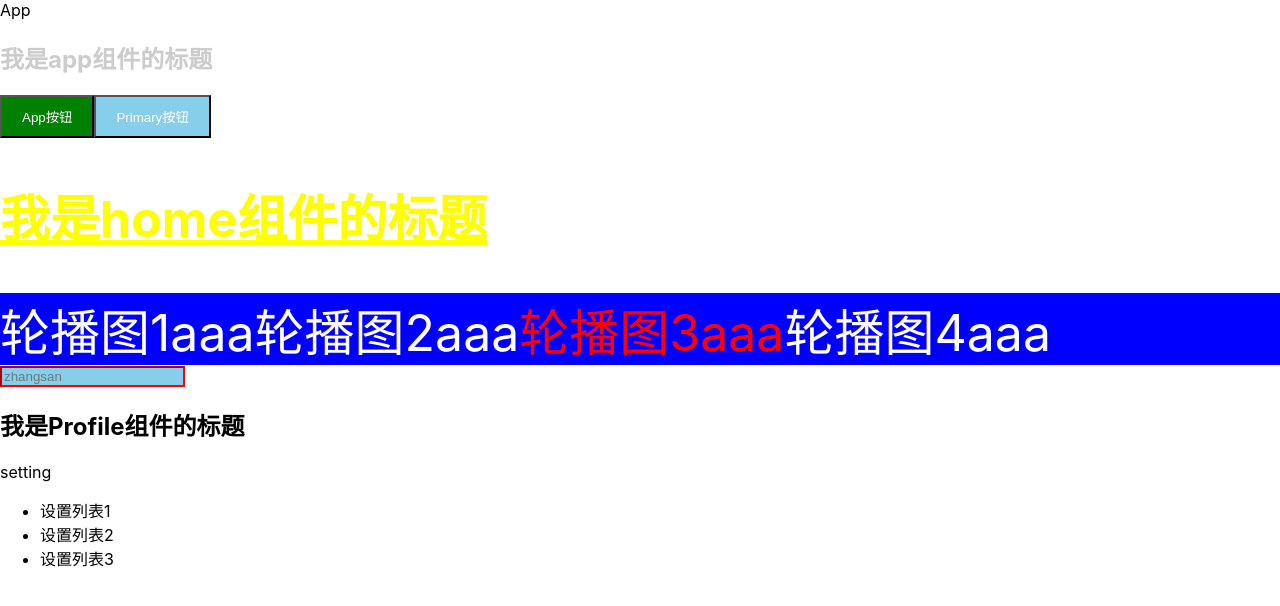
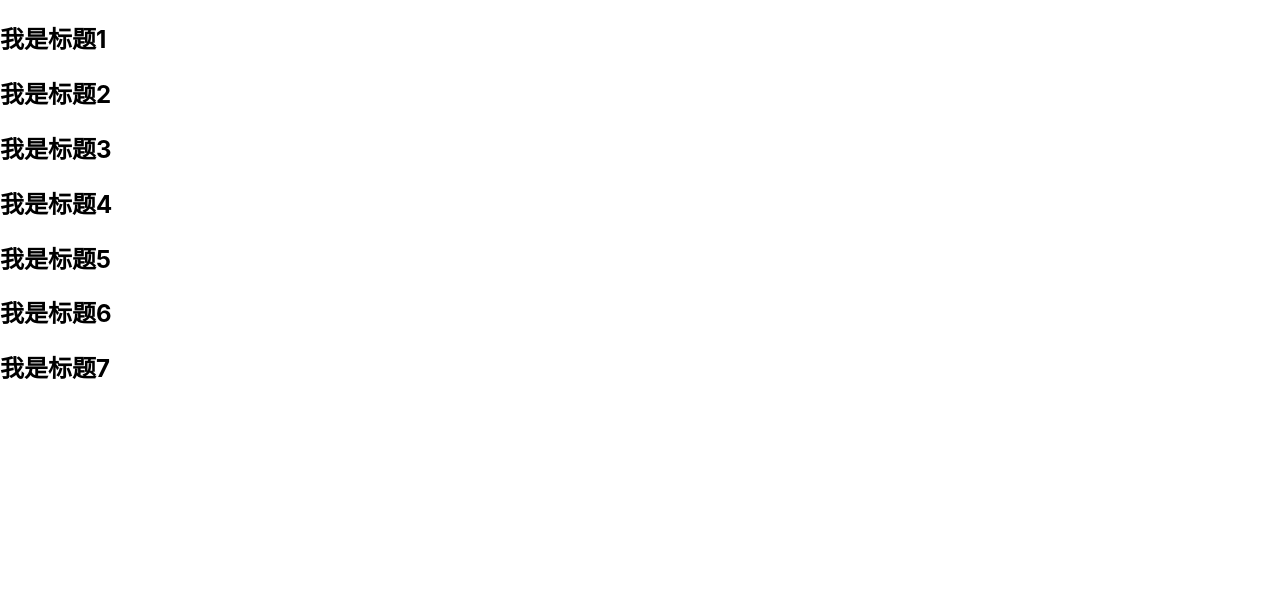
Before and after one commit to pangxueming/learn-react, a React (Create React App) app: page / in a window 1280 px wide. Shown: the top 606 px of the page. Built offline with nearby package versions, Linux system fonts and the light colour scheme.

Commit message:
classnames库的使用

```diff
--- a/package.json
+++ b/package.json
@@ -1,11 +1,12 @@
 {
-  "name": "myapp2",
-  "version": "0.1.0",
+  "name": "learn-react",
+  "version": "1.0.0",
   "private": true,
   "dependencies": {
     "@testing-library/jest-dom": "^5.11.4",
     "@testing-library/react": "^11.1.0",
     "@testing-library/user-event": "^12.1.10",
+    "classnames": "^2.3.1",
     "events": "^3.3.0",
     "react": "^17.0.2",
     "react-dom": "^17.0.2",
--- a/src/App.js
+++ b/src/App.js
@@ -1,9 +1,9 @@
 import React from 'react';
-import ReactCSS from './react-css/01_内联样式/01_App'
+import AntDesignCpn from './classnames/App'
 
 function App() {
   return (
-    <ReactCSS />
+    <AntDesignCpn />
   )
 }
 
--- /dev/null
+++ b/src/classnames/App.js
@@ -0,0 +1,33 @@
+import React, { PureComponent } from 'react'
+
+import classNames from 'classnames';
+
+export default class App extends PureComponent {
+  constructor(props) {
+    super(props);
+
+    this.state = {
+      isActive: true
+    }
+  }
+  render() {
+    const { isActive } = this.state;
+    const isBar = true;
+    const errorClass = 'error';
+    const warnClass = 0;
+    return (
+      <div>
+        {/* 传统方式 */}
+        <h2 className="foo bar baz title">我是标题1</h2>
+        <h2 className={'title' + (isActive ? ' active' : '')}>我是标题2</h2>
+        <h2 className={['title', (isActive ? 'active' : '')].join(' ')}>我是标题3</h2>
+
+        {/* classnames库的使用 */}
+        <h2 className={classNames('foo', 'bar', 'baz', 'title')}>我是标题4</h2>
+        <h2 className={classNames({ 'active': isActive, 'bar': isBar }, "title")}>我是标题5</h2>
+        <h2 className={classNames('foo', errorClass, warnClass, { 'active': isActive })}>我是标题6</h2>
+        <h2 className={classNames(['title', errorClass, { 'bar': isBar }])}>我是标题7</h2>
+      </div>
+    )
+  }
+}
--- a/src/index.js
+++ b/src/index.js
@@ -1,7 +1,7 @@
 import React, { StrictMode } from 'react';
 import ReactDOM from 'react-dom';
 import './index.css';
-import App from '../src/react-css/04_styled-components/app';
+import App from './App';
 
 ReactDOM.render(
   <StrictMode>
```
Also changed, not shown: 1 other file (tests, documents, lock files or other folders).
